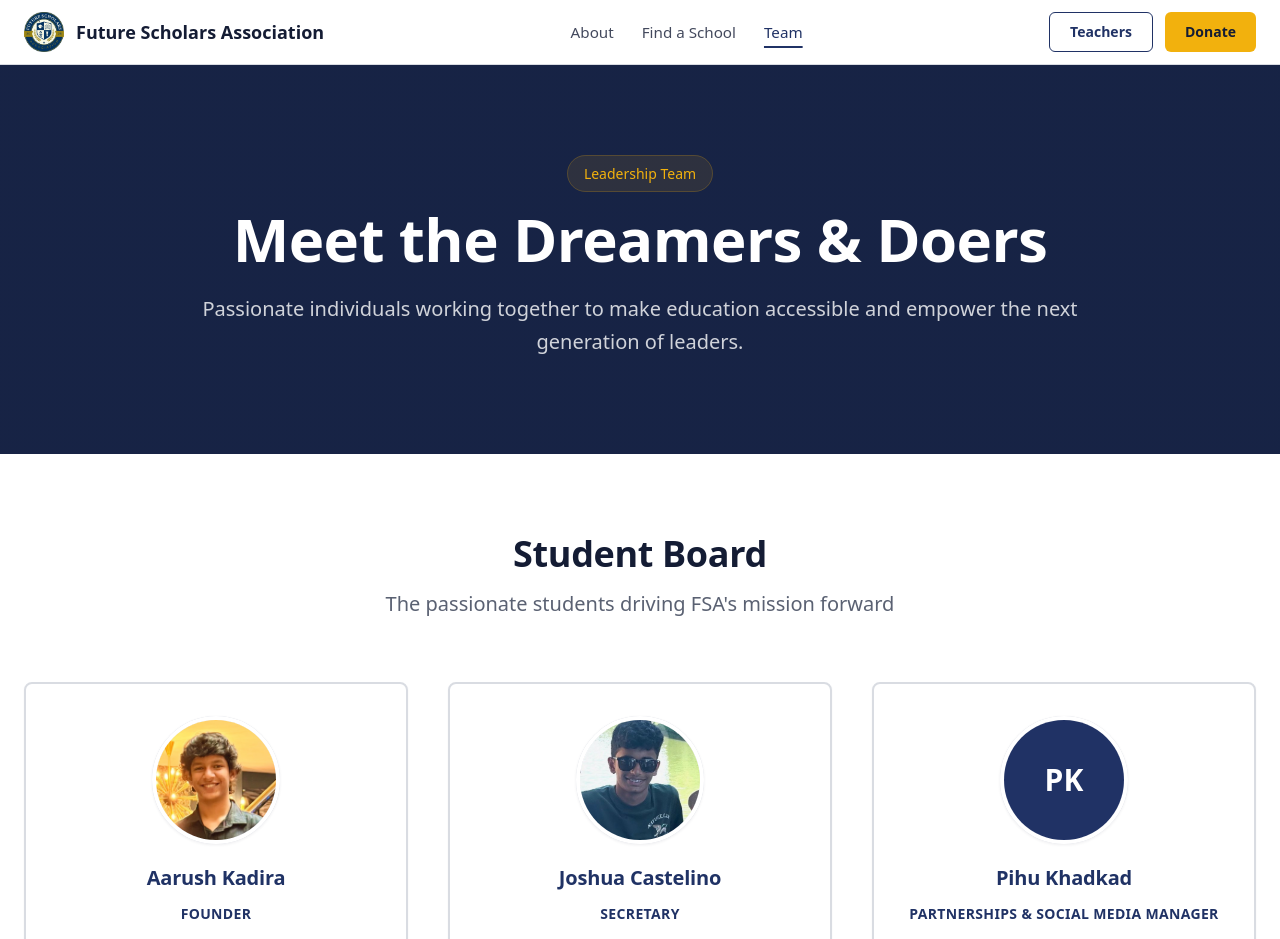
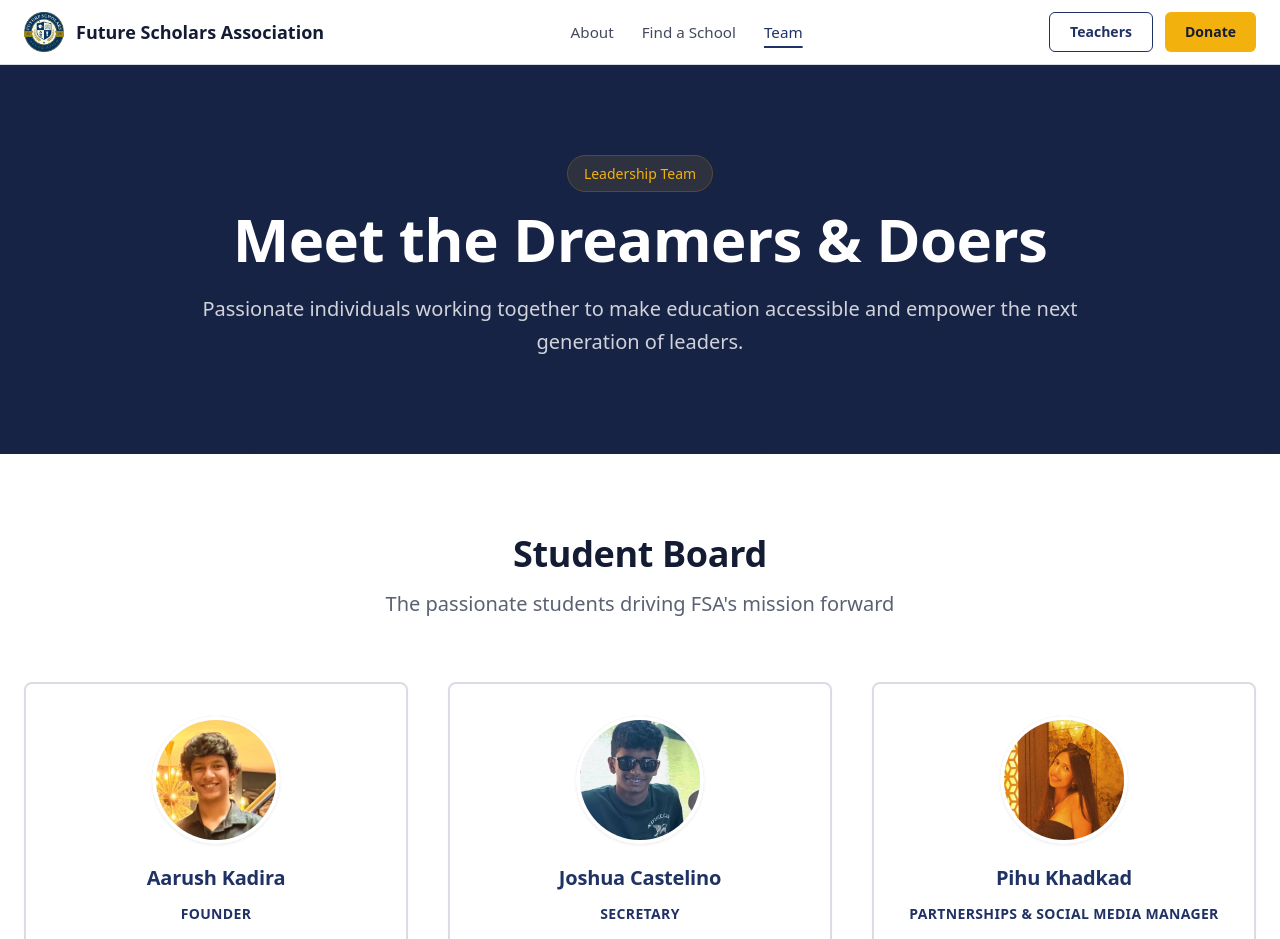
Before and after one commit to aarushkadira-dot/FSA, a React (Vite) app: page /team in a window 1280 px wide. Shown: the top 939 px of the page. Built offline with nearby package versions, Linux system fonts and the light colour scheme; the HTML template or start-up script is replaced by a standard one; a web font is replaced by a local one.

Commit message:
Team: add Pihu Khadkad's photo
Co-Authored-By: Claude Opus 5.5 <noreply@anthropic.com>
Claude-Session: https://claude.ai/code/session_01K3uiZEeKbECrgebgaCAcvt

```diff
--- a/src/pages/Team.tsx
+++ b/src/pages/Team.tsx
@@ -44,7 +44,7 @@ const Team = () => {
       name: "Pihu Khadkad",
       role: "Partnerships & Social Media Manager",
       bio: "Builds FSA's partnerships with schools and organizations and runs our social media.",
-      image: undefined as string | undefined,
+      image: "/pihu.jpg" as string | undefined,
     },
     {
       name: "Arvin Gupta",
```
Also changed, not shown: public/pihu.jpg (added).
